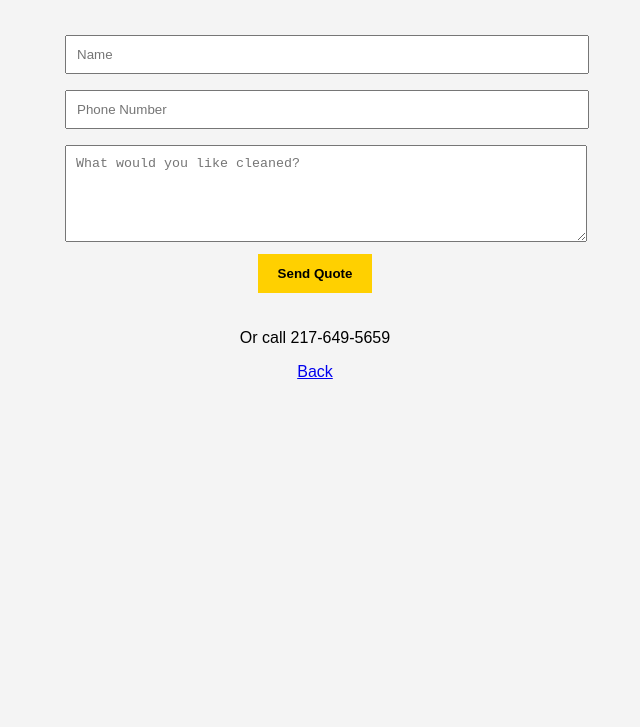
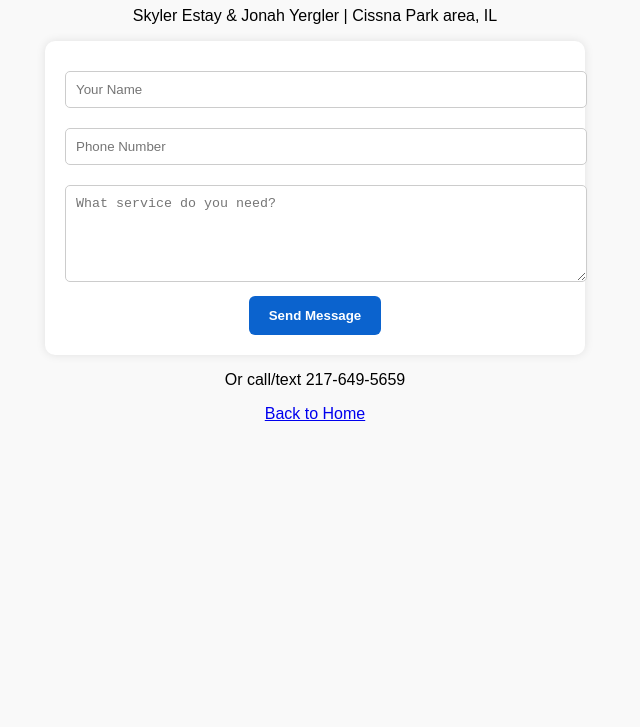
Before and after one commit to skyestay2022boop/prime-shine-website, a plain HTML site: page contact.html in a window 1280 px wide. Shown: the part 73-800 px from the top of the page, without its empty margins (325-965 px from the left). Drawn offline with Linux system fonts and the light colour scheme.

Commit message:
Update contact.html

```diff
--- a/contact.html
+++ b/contact.html
@@ -1,61 +1,26 @@
 <!DOCTYPE html>
 <html>
 <head>
-
 <meta name="viewport" content="width=device-width, initial-scale=1">
-
-<title>Request a Quote</title>
-
+<title>Contact S and J Pressure Washing</title>
 <style>
-
-body{
-font-family:Arial;
-background:#f4f4f4;
-text-align:center;
-}
-
-form{
-max-width:500px;
-margin:auto;
-padding:20px;
-}
-
-input, textarea{
-width:100%;
-padding:10px;
-margin:8px 0;
-}
-
-button{
-background:#ffd000;
-border:none;
-padding:12px 20px;
-font-weight:bold;
-}
-
+body{font-family:Arial;background:#f9f9f9;text-align:center;margin:0;}
+form{max-width:500px;margin:auto;padding:20px;background:white;border-radius:10px;box-shadow:0 0 10px rgba(0,0,0,0.1);}
+input, textarea{width:100%;padding:10px;margin:10px 0;border-radius:5px;border:1px solid #ccc;}
+button{background:#0b63ce;color:white;padding:12px 20px;border:none;border-radius:6px;font-weight:bold;cursor:pointer;transition:0.3s;}
+button:hover{background:#003a7a;}
 </style>
-
 </head>
-
 <body>
-
-<h1>Request a Free Quote</h1>
-
-<form action="mailto:YOUR_EMAIL" method="POST" enctype="text/plain">
-
-<input type="text" name="Name" placeholder="Name" required>
-
+<h1>Contact S and J Pressure Washing</h1>
+<p>Skyler Estay & Jonah Yergler | Cissna Park area, IL</p>
+<form action="mailto:YOUR_EMAIL_HERE" method="POST" enctype="text/plain">
+<input type="text" name="Name" placeholder="Your Name" required>
 <input type="tel" name="Phone" placeholder="Phone Number" required>
-
-<textarea name="Job Details" placeholder="What would you like cleaned?" rows="5"></textarea>
-
-<button type="submit">Send Quote</button>
-
+<textarea name="Details" placeholder="What service do you need?" rows="5" required></textarea>
+<button type="submit">Send Message</button>
 </form>
-
-<p>Or call 217-649-5659</p>
-
-<a href="index.html">Back</a>
-
+<p>Or call/text 217-649-5659</p>
+<a href="index.html">Back to Home</a>
 </body>
 </html>
```
